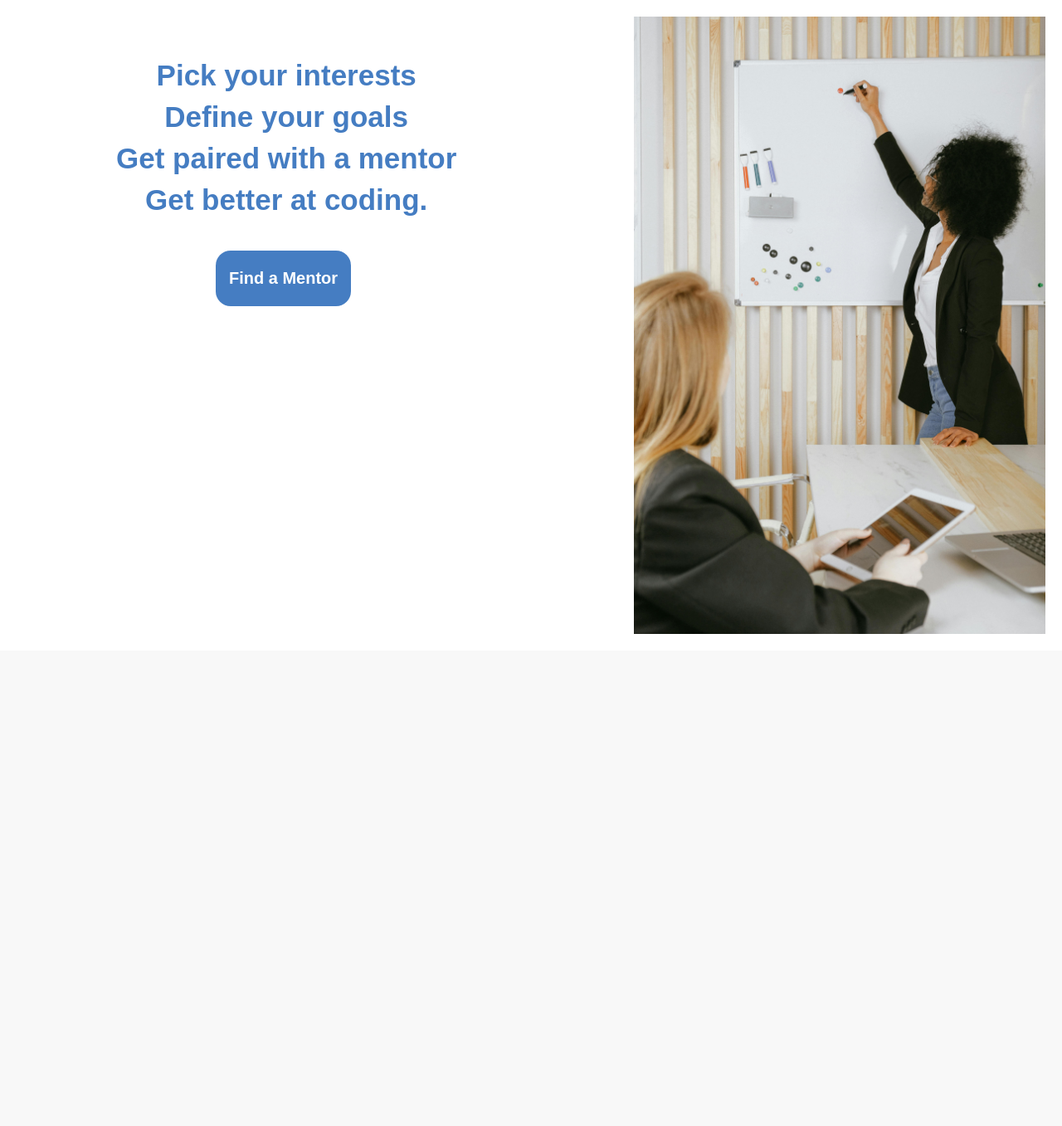
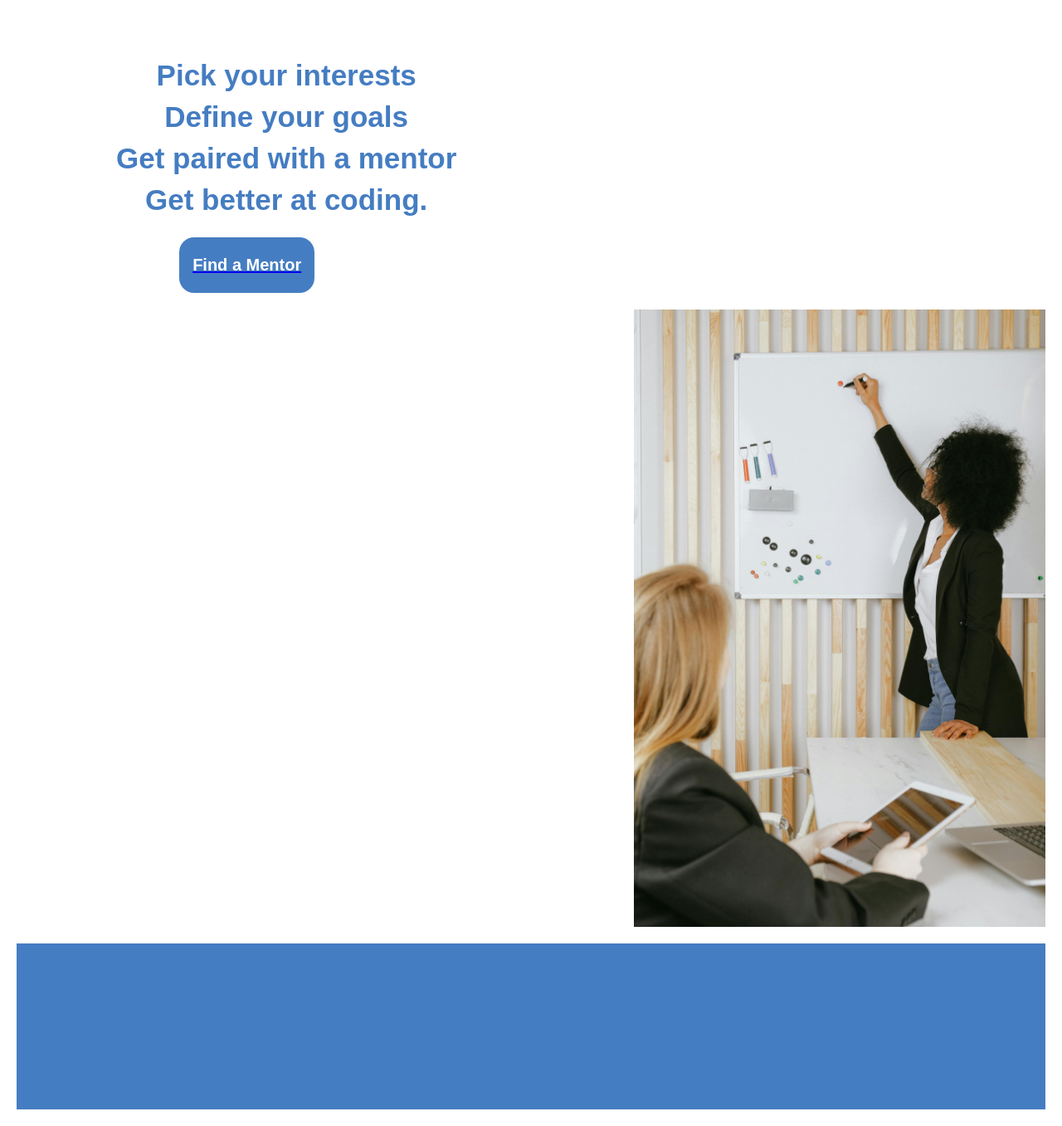
Before and after one commit to Carl0777/Mentors, a PHP site: page / in a window 1280 px wide. Shown: the part 100-1457 px from the top of the page at 83% size. Before the commit the page ends 864 px from the top, so only its background shows below. Run offline with PHP 8.4, Linux system fonts and the light colour scheme.

Commit message:
adding a blue box and fising flex layout

```diff
--- a/index.html
+++ b/index.html
@@ -35,6 +35,8 @@
         </div>
         <!--Left image-->
         <img src="images/homepageimg.jpg" alt="Homepage Image" class="right-img">
+        <!--blue box-->
+        <div class="blue-box"></div>
     </div>
- </body>
+</body>
 </html>
--- a/style.css
+++ b/style.css
@@ -44,6 +44,8 @@ nav ul li a:hover {
 
 .container{
     display: flex;
+    flex-direction: column;
+    align-items: flex-start;
     justify-content: center;
     padding: 20px;
 }
@@ -89,10 +91,19 @@ nav ul li a:hover {
     transition: all 0.3s ease;
     margin-top: 20px;
     padding: 22px 16px;
-    position:absolute; left: 260px;
+    display: block;
+    margin-left: auto;
+    margin-right: auto;
 }
 
 .mentor-button:hover {
     background-color: #007BFF;
     transform: scale(1.05);
 }
+
+.blue-box {
+    background-color: #457DC2;
+    width: 100%;  /* Ensures it spans the container width */
+    height: 200px; /* Adjust the height as needed */
+    margin-top: 20px; /* Adds space between the text and the blue box */
+}
```
Also changed, not shown: test/index.php (added, +27 -0 lines).
